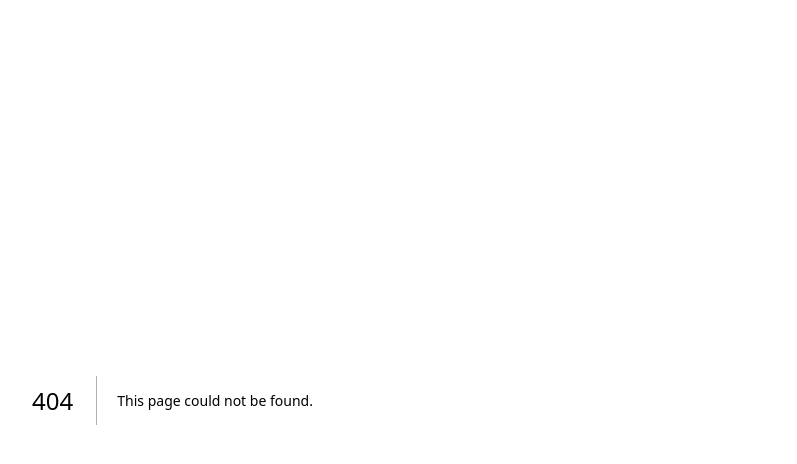
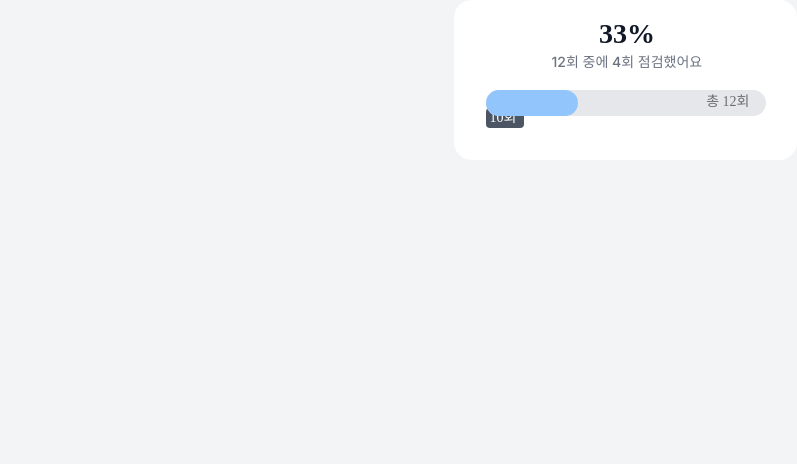
Before and after one commit to 10aeat/10aeat_Frontend, a Next.js app: page /manage/detail in a window 1280 px wide. Before the commit this address had no page. Shown: the top 464 px of the page, without its empty margins (15-812 px from the left). Built offline with nearby package versions, Linux system fonts and the light colour scheme; a web font is replaced by a local one.

Commit message:
[Feat] 법정 시설물 진행현황 컴포넌트 개발

```diff
--- /dev/null
+++ b/src/app/manage/detail/page.tsx
@@ -0,0 +1,11 @@
+'use client'
+
+import TrackingProgress2 from '@/components/atoms/TrackingProcess2'
+
+export default function ManageDetail() {
+  return (
+    <div className="flex flex-col w-full items-center">
+      <TrackingProgress2 />
+    </div>
+  )
+}
--- a/src/app/repair/page.tsx
+++ b/src/app/repair/page.tsx
@@ -20,7 +20,8 @@ export default function Home() {
   }
 
   return (
-    <div className="absolute w-[375px] bg-gray-100 pb-[80px]">
+    // <div className="absolute w-[375px] bg-gray-100 pb-[80px]">
+    <div className="flex flex-col w-full items-center ">
       {/* NavBar */}
       <NavBar isTextChange={false} isTitle={true}>
         건물 유지보수 사안
--- /dev/null
+++ b/src/components/atoms/TrackingProcess2.tsx
@@ -0,0 +1,26 @@
+import Tooltip, { TooltipStyle } from './Tooltip'
+
+export default function TrackingProgress2() {
+  return (
+    <div className="relative w-[343px] h-[160px] top-0 left-0 bg-white rounded-[18px]">
+      <div className="inline-flex flex-col items-center absolute top-[16px] left-[98px]">
+        <div className="relative font-Pretendard font-semibold text-gray-900 text-[28px] text-center leading-[36px] ">
+          33%
+        </div>
+        <div className="relative text-gray-500 text-center leading-[20px] font-medium capitalize font-Pretendart text-[14px]">
+          12회 중에 4회 점검했어요
+        </div>
+      </div>
+      <div className="absolute w-[280px] h-[56px] top-[90px] left-[32px]">
+        <div className="absolute w-[280px] h-[26px] top-0 left-0 bg-gray-200 rounded-[100px]">
+          <div className="absoulte w-[92px] h-[26px] top-0 left-0 bg-blue-300 rounded-[100px]" />
+          <div className="absolute w-[64px] top-[3px] left-[200px] text-[#6d6d6d] text-right leading-[18px] font-Pretendard font-medium text-[14px]">
+            총 12회
+          </div>
+        </div>
+
+        <Tooltip tooltipStyle={TooltipStyle.COUNT} count={10} />
+      </div>
+    </div>
+  )
+}
```
